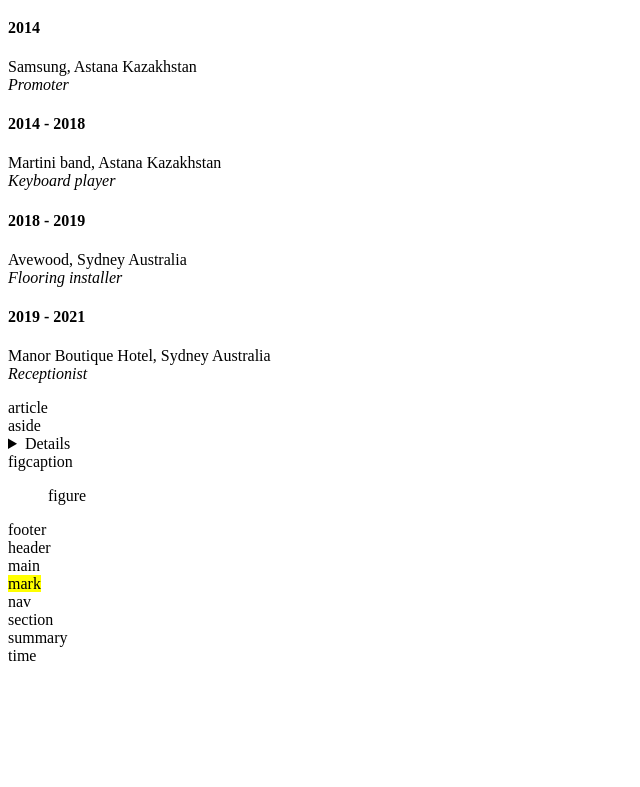
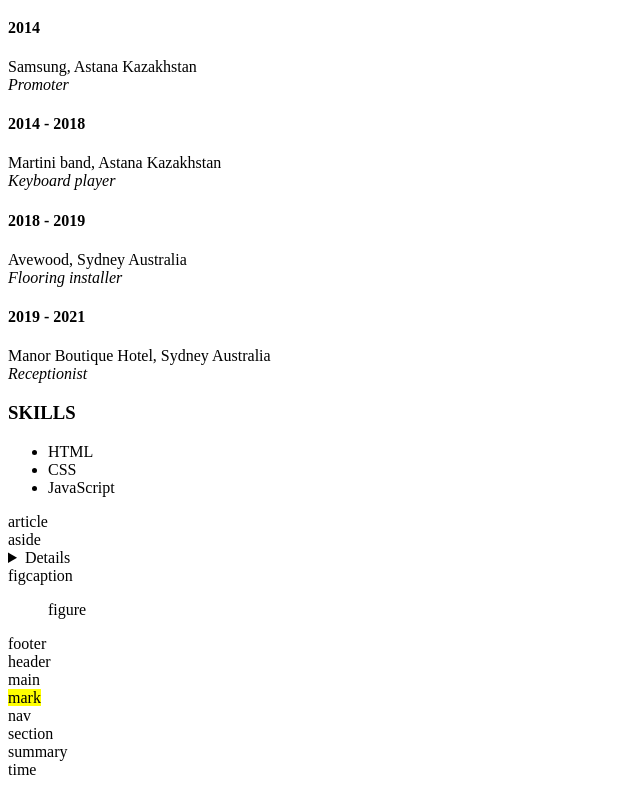
Before and after one commit to anuarsabitovich/rsschool-cv, a plain HTML site: page index.html in a window 1280 px wide. Shown: the part 807-1594 px from the top of the page, without its empty margins (0-640 px from the left). Before the commit the page ends 1480 px from the top, so only its background shows below. Drawn offline with Linux system fonts and the light colour scheme.

Commit message:
feat: add skills section

```diff
--- a/index.html
+++ b/index.html
@@ -100,6 +100,20 @@
         </p>
       </div>
     </div>
+    <!-- End of Working experience section-->
+    <!-- Start of Skills section-->
+    <div class="entry">
+      <h3>SKILLS</h3>
+      <div class="content">
+        <ul class="skills">
+          <li>HTML</li>
+          <li>CSS</li>
+          <li>JavaScript</li>
+        </ul>
+      </div>
+    </div>
+    <!--End of Skills section-->
+
     <article>article</article>
     <aside>aside</aside>
     <details>details</details>
```
